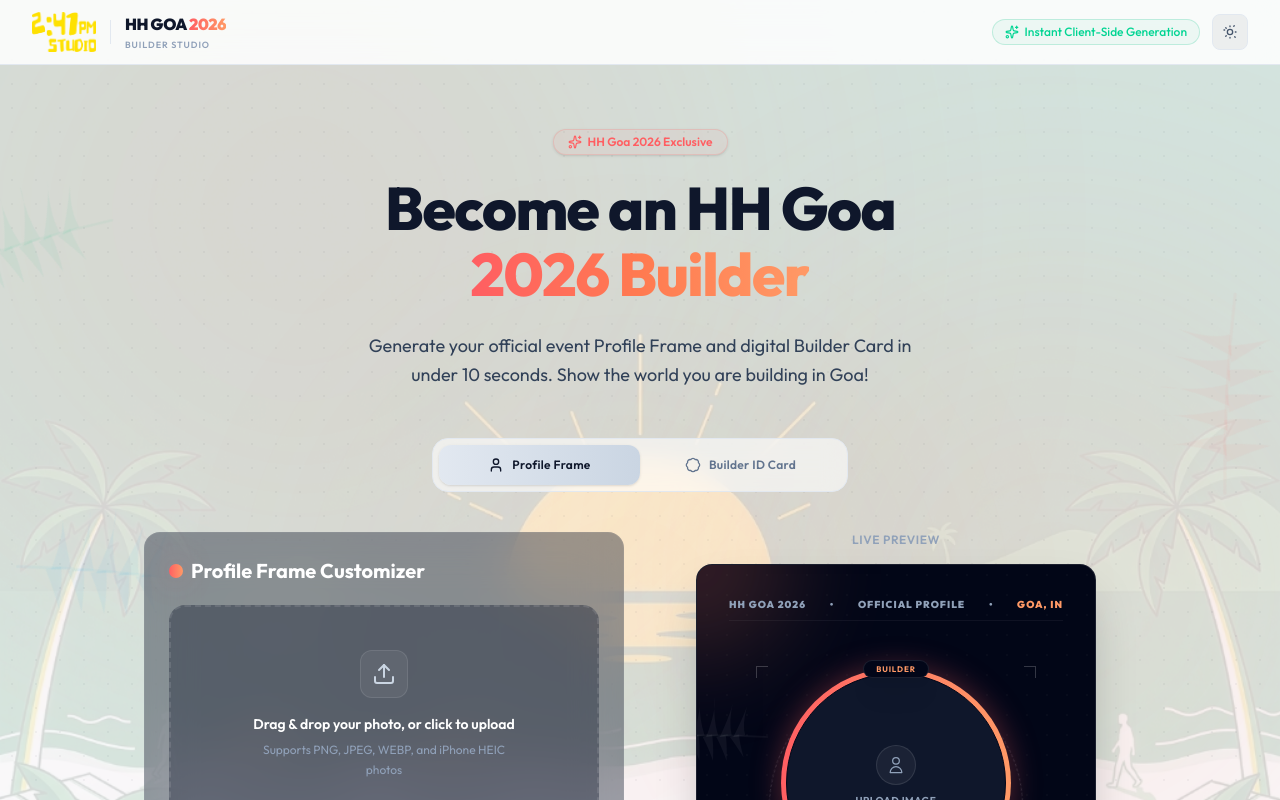
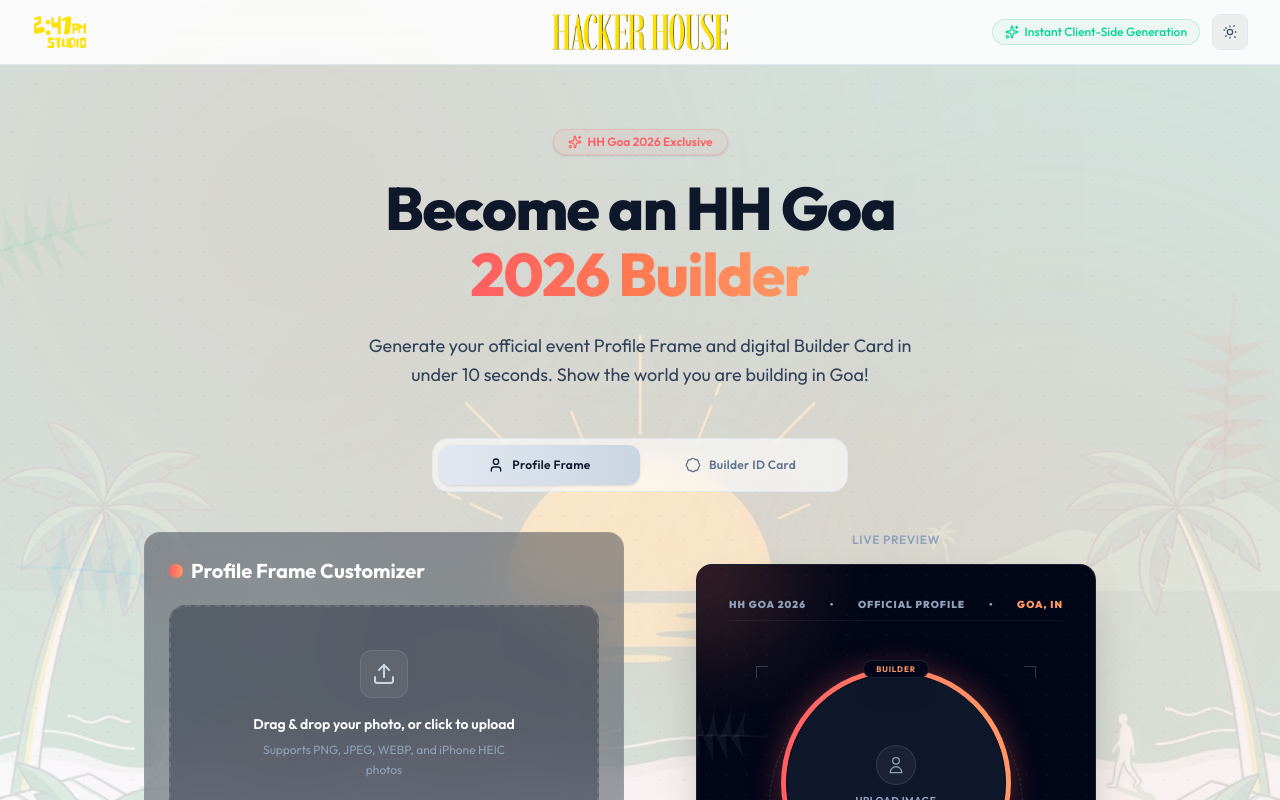
Before and after one commit to tinofrancis/id-card, a Next.js app: page / in a window 1280 px wide. Shown: the top 800 px of the page. Built offline with nearby package versions, Linux system fonts and the light colour scheme.

Commit message:
feat: replace header text with centered Hacker House logo

```diff
--- a/src/components/Header.tsx
+++ b/src/components/Header.tsx
@@ -11,28 +11,26 @@
 export default function Header({ darkMode, setDarkMode }: HeaderProps) {
   return (
     <header className="sticky top-0 z-40 w-full border-b border-slate-200 dark:border-white/5 bg-white/85 dark:bg-slate-950/85 backdrop-blur-md transition-colors duration-300">
-      <div className="mx-auto flex max-w-7xl h-16 items-center justify-between px-4 sm:px-6 lg:px-8">
+      <div className="relative mx-auto flex max-w-7xl h-16 items-center justify-between px-4 sm:px-6 lg:px-8">
 
-        {/* Logo and Brand */}
-        <div className="flex items-center gap-2.5 group">
-          <div className="relative flex h-10 w-16 items-center justify-center transition-transform duration-300 group-hover:scale-105">
+        {/* Left Side: 2:47PM Studio Logo */}
+        <div className="flex items-center gap-2.5">
+          <div className="relative flex h-8 w-14 items-center justify-center transition-transform duration-300 hover:scale-105">
             <img
               src="/studio-logo.png"
               alt="2:47PM Studio Logo"
               className="h-full w-full object-contain"
             />
           </div>
-          <div className="h-6 w-[1px] bg-slate-200 dark:bg-white/10 mx-1" />
-          <div>
-            <div className="flex items-center gap-1.5">
-              <span className="font-display font-black tracking-tight text-base text-slate-900 dark:text-white">
-                HH GOA <span className="text-transparent bg-clip-text bg-gradient-to-r from-sunset-start to-sunset-end">2026</span>
-              </span>
-            </div>
-            <p className="text-[9px] font-semibold uppercase tracking-widest text-slate-400 mt-0.5">
-              Builder Studio
-            </p>
-          </div>
+        </div>
+
+        {/* Center: Hacker House Logo */}
+        <div className="absolute left-1/2 top-1/2 -translate-x-1/2 -translate-y-1/2 h-8 w-32 sm:h-9 sm:w-36 md:h-10 md:w-44 flex items-center justify-center pointer-events-none">
+          <img
+            src="/hacker-house-logo.png"
+            alt="Hacker House Logo"
+            className="h-full w-full object-contain"
+          />
         </div>
 
         {/* Info Badge */}
```
Also changed, not shown: public/hacker-house-logo.png (added).
